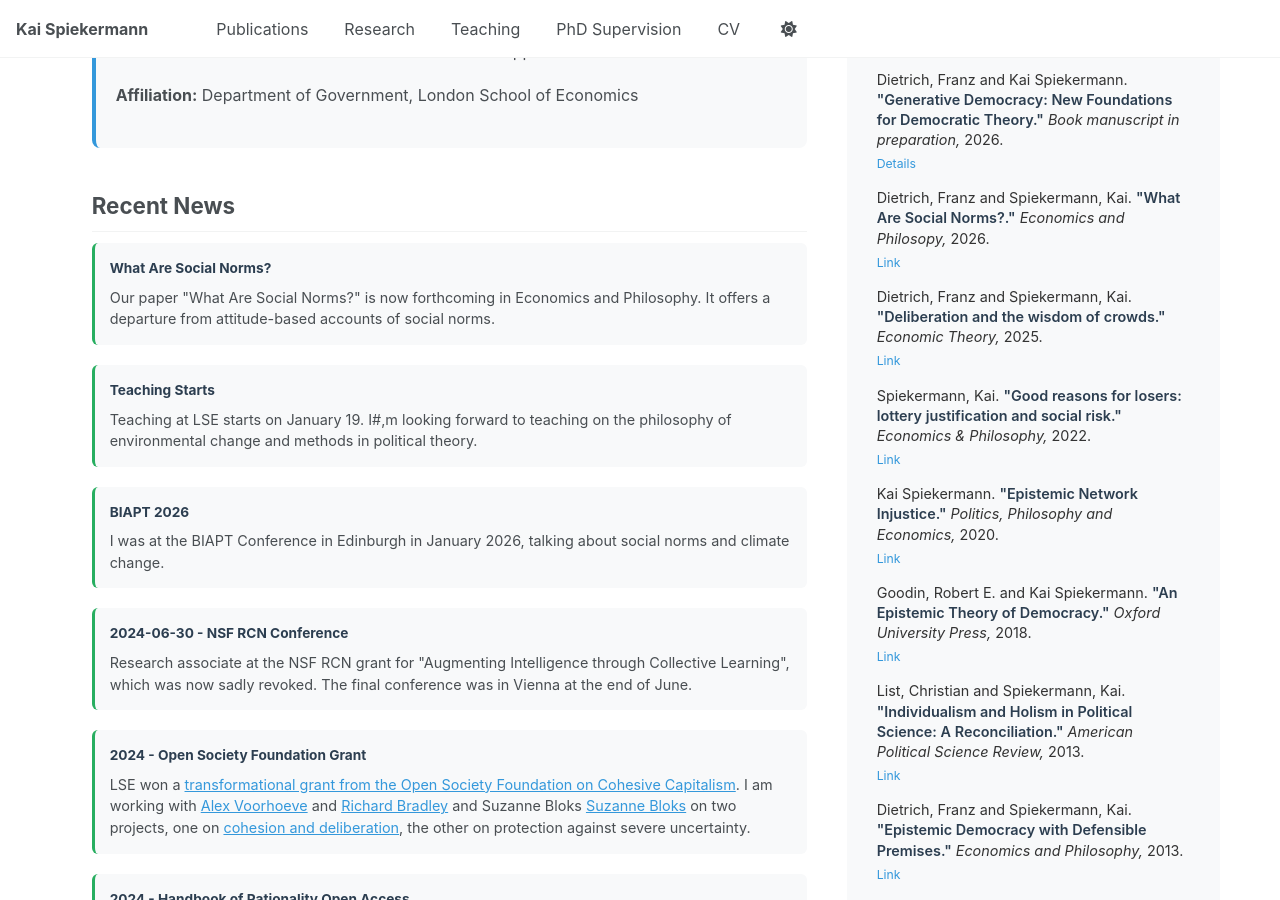
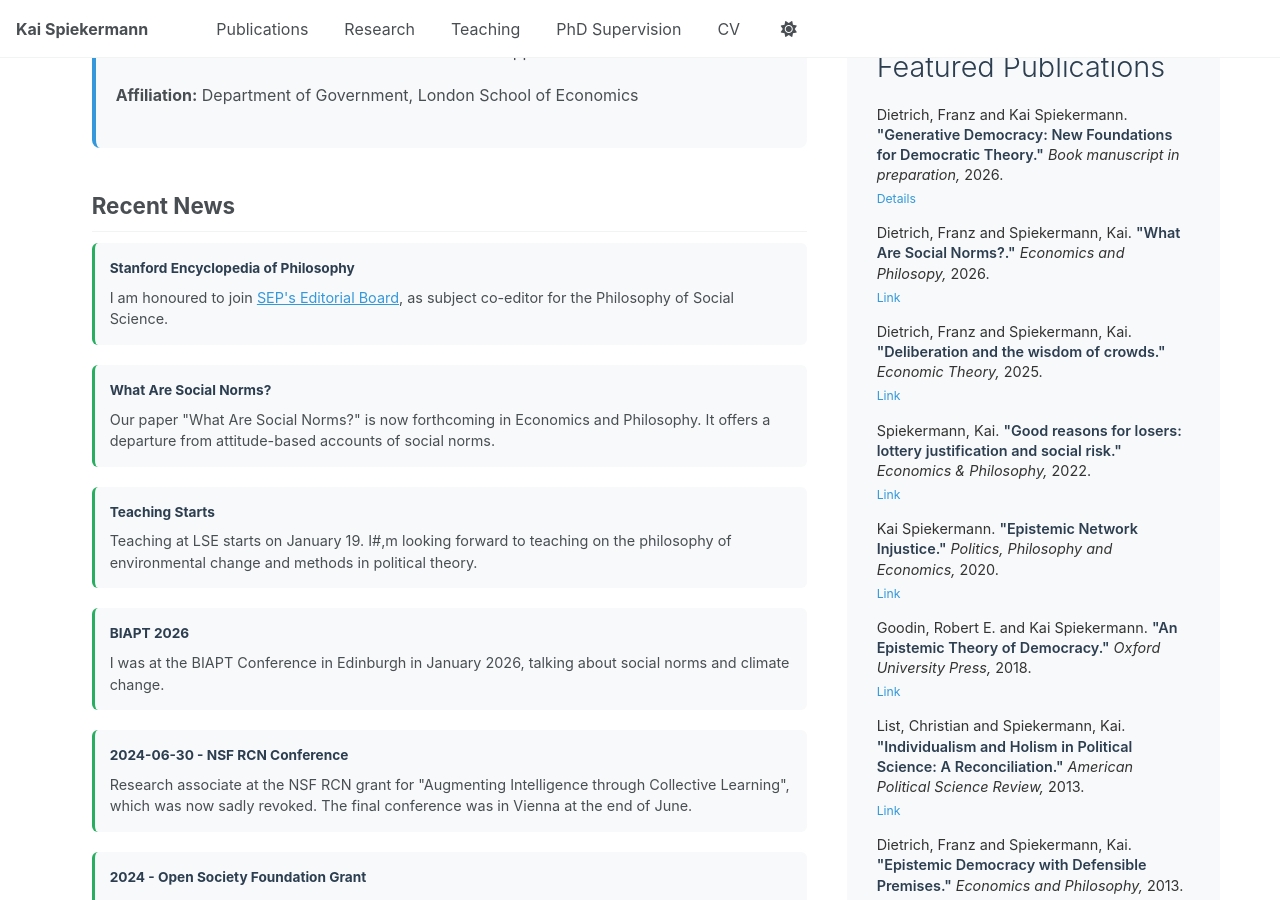
Before and after one commit to kaispk/kaispk.github.io, a Jekyll site: the page built from _pages/about.md, in a window 1280 px wide and 900 px high, scrolled down 503 px. Built offline with Jekyll 4.4.1, drawn with Linux system fonts in a browser that asks for light colours; a script that is not in the unit is left out.

Commit message:
Update about.md

```diff
--- a/_pages/about.md
+++ b/_pages/about.md
@@ -37,6 +37,11 @@ political science. More information is [here](/research).
 ## Recent News
 
 <div class="news-item">
+<strong>Stanford Encyclopedia of Philosophy</strong>
+I am honoured to join <a href="https://plato.stanford.edu/board.html">SEP's Editorial Board</a>, as subject co-editor for the Philosophy of Social Science.
+</div>
+
+<div class="news-item">
 <strong>What Are Social Norms?</strong>
 Our paper "What Are Social Norms?" is now forthcoming in Economics and Philosophy. It offers a departure from attitude-based accounts of social norms.
 </div>
```
